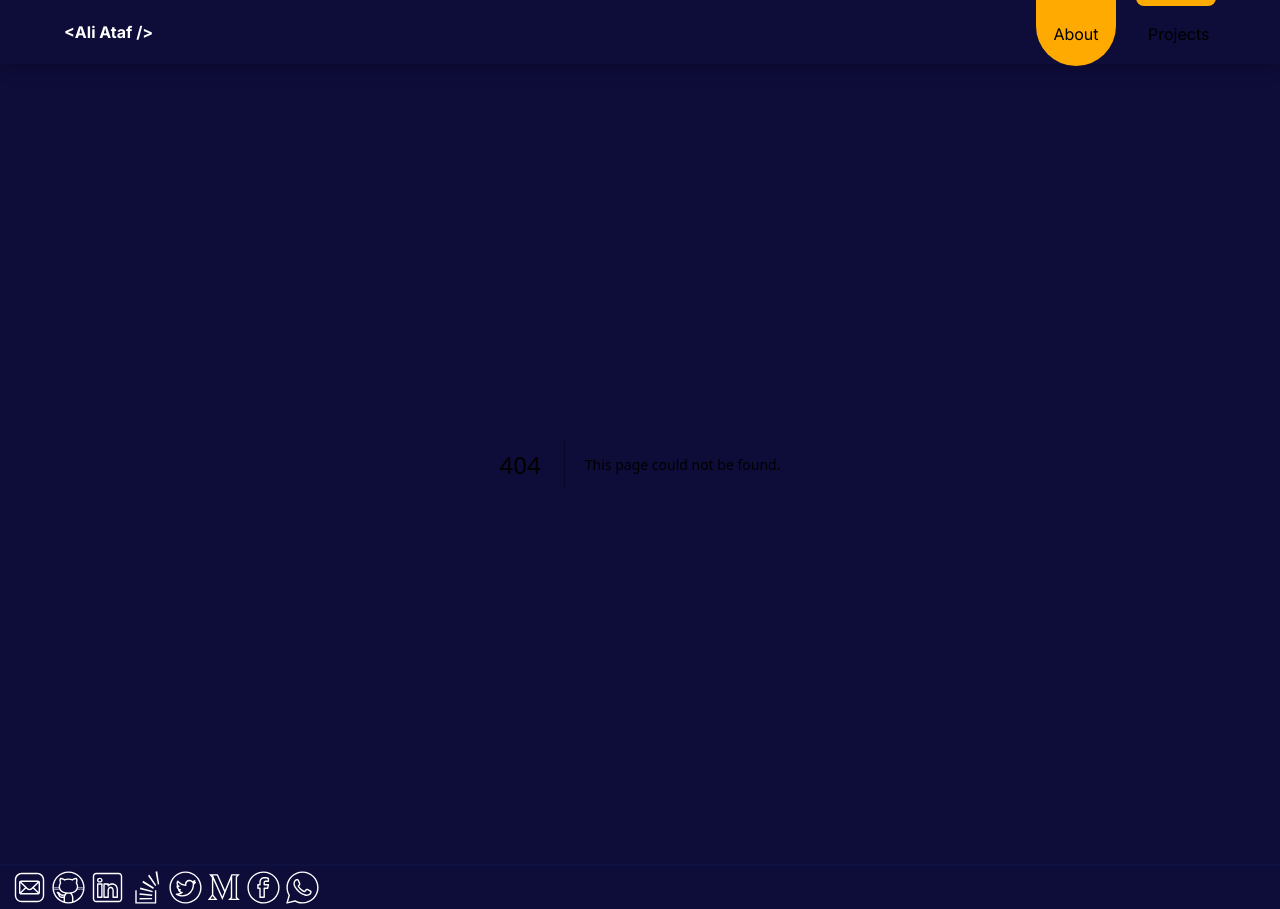
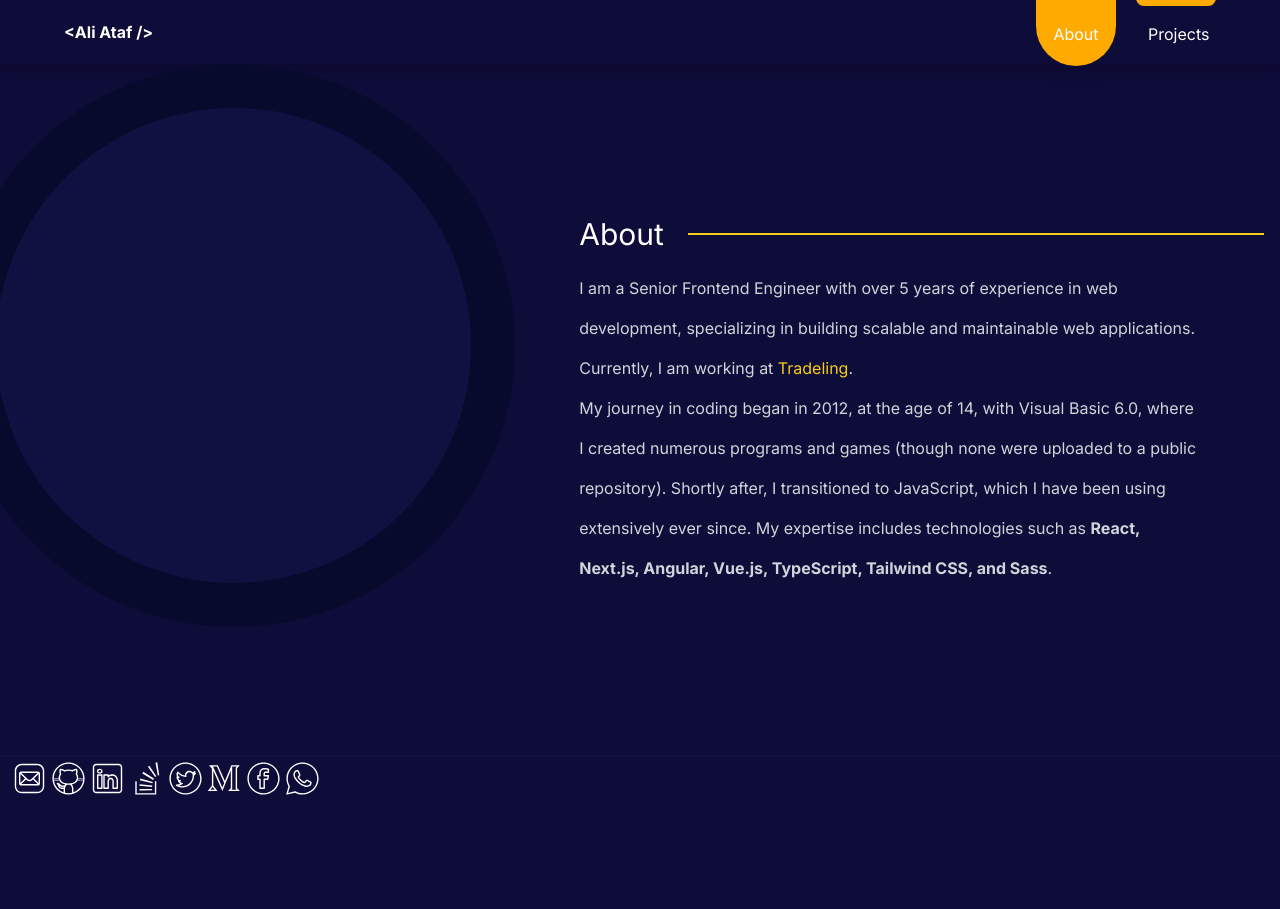
Before and after one commit to aliataf/website, a Next.js app: page /about in a window 1280 px wide. Before the commit this address had no page. After the commit the page ends 800 px from the top, so only its background shows below. Built offline with nearby package versions, Linux system fonts and the light colour scheme.

Commit message:
feat: add about page

```diff
--- a/package.json
+++ b/package.json
@@ -12,7 +12,6 @@
   "dependencies": {
     "@prisma/client": "5.15.0",
     "@vercel/analytics": "1.3.1",
-    "clsx": "2.1.1",
     "next": "14.2.4",
     "react": "18.3.1",
     "react-dom": "18.3.1"
--- /dev/null
+++ b/src/app/about/page.tsx
@@ -0,0 +1,48 @@
+import { BgCircle } from '@/components';
+import { Metadata } from 'next';
+
+export const metadata: Metadata = {
+  title: 'About',
+};
+
+export default function About() {
+  return (
+    <section className="flex justify-between">
+      <BgCircle className="hidden md:block md:w-[44vw] md:h-[44vw] border-[44px] border-accent" />
+      <div className="flex-1 p-4 sm:pt-32">
+        <div>
+          <div className="flex items-center mt-6">
+            <div className="pr-6 text-3xl">About</div>
+            <div className="flex-1 border border-yellow-400" style={{ height: '1px' }}></div>
+          </div>
+          <div className="mt-6 leading-10 text-gray-300 sm:pr-16 sm:mt-4">
+            <p>
+              I am a Senior Frontend Engineer with over 5 years of experience in web development,
+              specializing in building scalable and maintainable web applications. Currently, I am
+              working at{' '}
+              <a
+                href="https://www.tradeling.com/"
+                target="_blank"
+                rel="noopener noreferrer"
+                className="text-yellow-400 transition-all duration-700 ease-in-out hover:underline"
+              >
+                Tradeling
+              </a>
+              .
+            </p>
+            <p>
+              My journey in coding began in 2012, at the age of 14, with Visual Basic 6.0, where I
+              created numerous programs and games (though none were uploaded to a public
+              repository). Shortly after, I transitioned to JavaScript, which I have been using
+              extensively ever since. My expertise includes technologies such as{' '}
+              <span className="font-bold">
+                React, Next.js, Angular, Vue.js, TypeScript, Tailwind CSS, and Sass
+              </span>
+              .
+            </p>
+          </div>
+        </div>
+      </div>
+    </section>
+  );
+}
--- a/src/components/bg-circle.tsx
+++ b/src/components/bg-circle.tsx
@@ -1,21 +1,14 @@
-import clsx from 'clsx';
 import { ReactNode } from 'react';
 
 interface BgCircleProps {
   readonly children?: ReactNode;
-  readonly doubleBorder?: boolean;
   readonly className: string;
 }
 
-export function BgCircle({ children, doubleBorder, className }: BgCircleProps) {
+export function BgCircle({ children, className }: BgCircleProps) {
   return (
     <div
-      className={clsx(
-        'bg-primary-light -translate-x-12 justify-center pl-10 md:pl-28 rounded-full',
-        { 'border-[44px] border-accent': doubleBorder },
-        'w-[14rem] md:w-[24rem] h-[14rem] md:h-[24rem]',
-        className,
-      )}
+      className={`bg-primary-light -translate-x-12 justify-center pl-10 md:pl-28 rounded-full w-[14rem] md:w-[24rem] h-[14rem] md:h-[24rem] ${className}`}
     >
       {children}
     </div>
```
Also changed, not shown: 1 other file (tests, documents, lock files or other folders).
